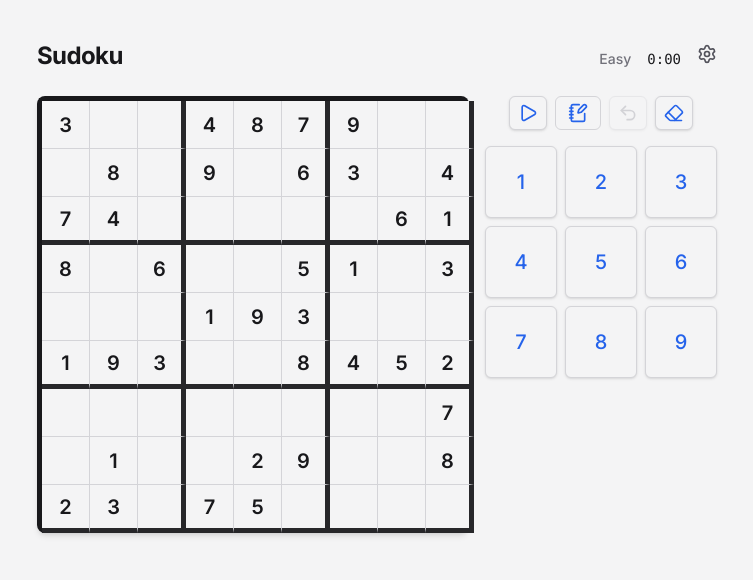
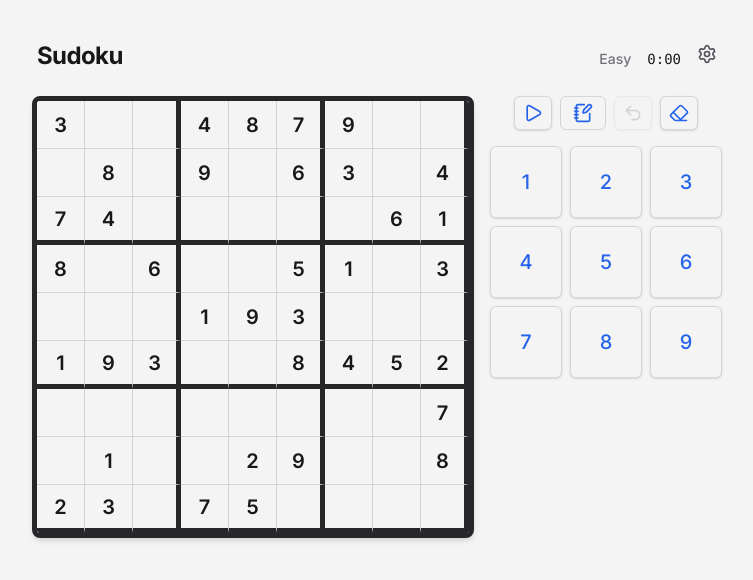
Before and after one commit to SteveGreenley/sudoku-web, a Next.js app: page / in a window 1280 px wide. Shown: the top 580 px of the page, without its empty margins (263-1016 px from the left). Built offline with nearby package versions, Linux system fonts and the light colour scheme.

Commit message:
fix: container overflows inner grid (container needs width + 10 to account for 5px borders on each side)

```diff
--- a/src/components/Board.tsx
+++ b/src/components/Board.tsx
@@ -117,9 +117,11 @@ export function Board({
     };
   }, []);
 
+  const containerWidth = width ? width + 10 : undefined;
   return (
     <div
-      className="flex w-[min(90vw,432px)] touch-none flex-col rounded-lg border-l-[5px] border-t-[5px] shadow-md"
+      className={`flex w-[min(90vw,432px)] touch-none flex-col overflow-hidden rounded-lg border-[5px] border-line-strong shadow-md`}
+      style={containerWidth ? { width: `${containerWidth}px` } : undefined}
     >
       <div
         className="grid w-full touch-none grid-cols-9"
```
